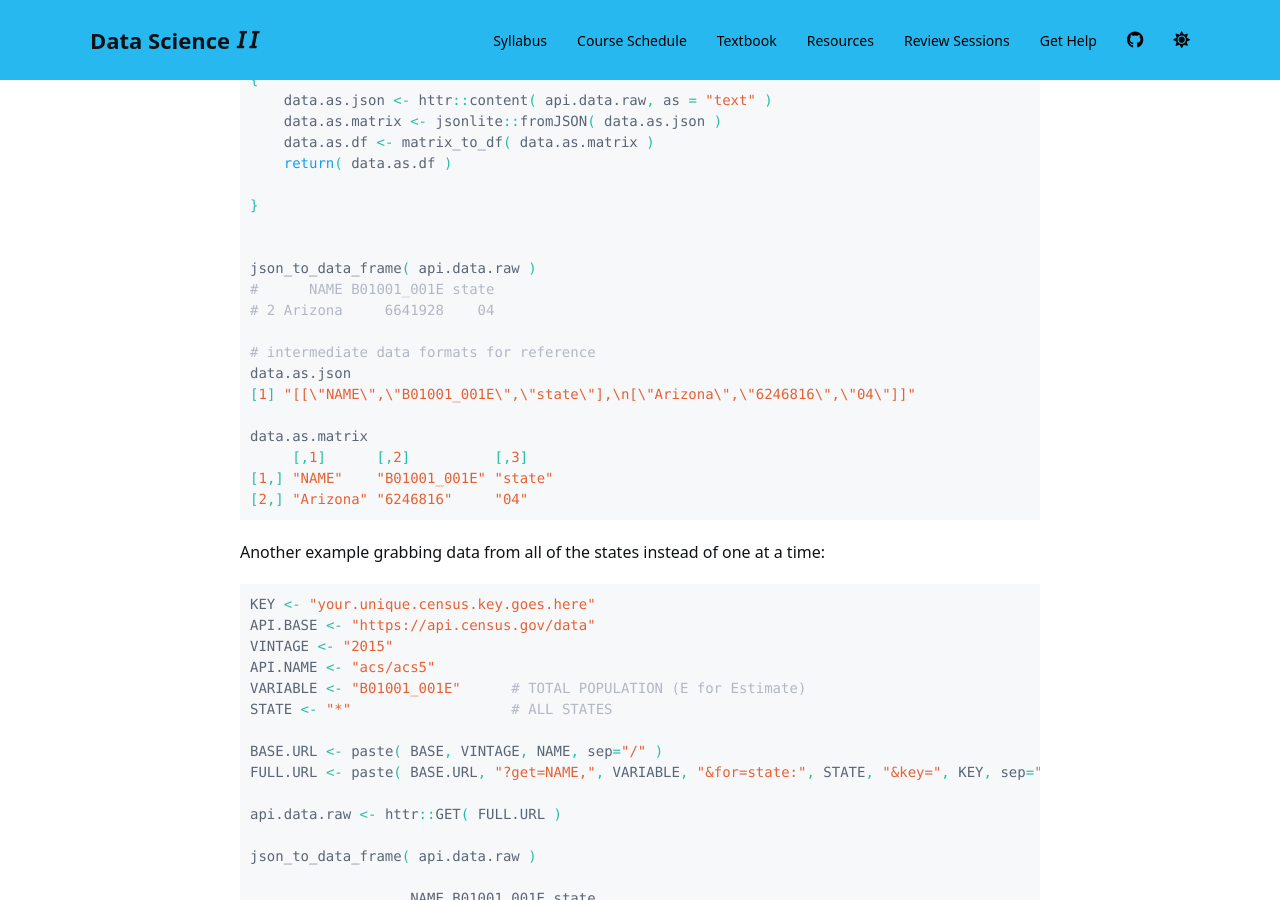
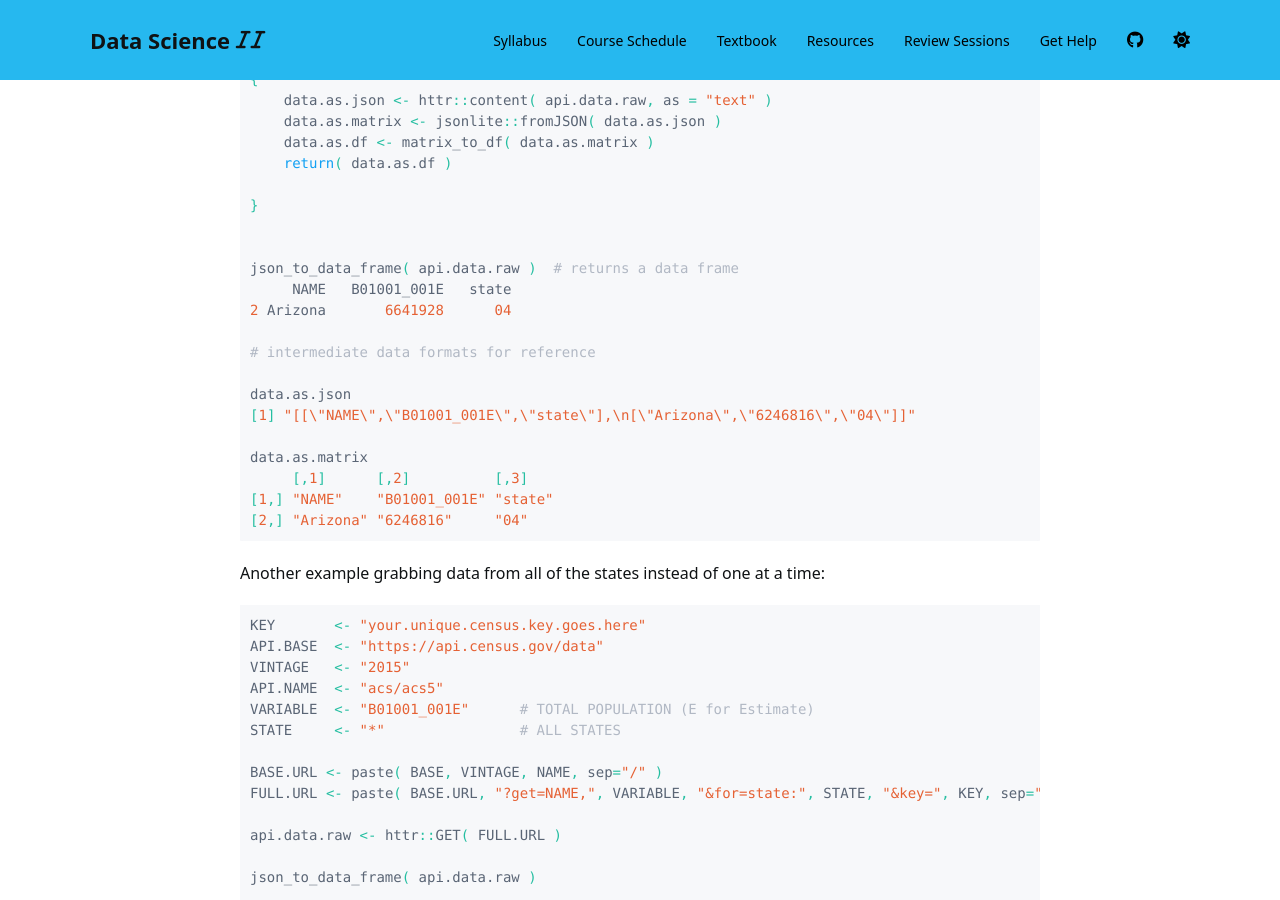
Before and after one commit to DS4PS/cpp-527-fall-2020, a Jekyll site: the page built from schedule.md, in a window 1280 px wide and 900 px high, scrolled down 60651 px. Built offline with Jekyll 4.4.1, drawn with Linux system fonts in a browser that asks for light colours; nearby versions of some CDN libraries; a script bundle is joined from its source files by our own code; library files that are not in the unit come from our copies; a style sheet for code colours, icons or effects is not loaded.

Commit message:
Update schedule.md

````diff
--- a/schedule.md
+++ b/schedule.md
@@ -2574,11 +2574,12 @@ json_to_data_frame <- function( api.data.raw )
 }
 
 
-json_to_data_frame( api.data.raw )
-#      NAME B01001_001E state
-# 2 Arizona     6641928    04
+json_to_data_frame( api.data.raw )  # returns a data frame
+     NAME   B01001_001E   state
+2 Arizona       6641928      04
 
 # intermediate data formats for reference
+
 data.as.json
 [1] "[[\"NAME\",\"B01001_001E\",\"state\"],\n[\"Arizona\",\"6246816\",\"04\"]]"
 
@@ -2591,12 +2592,12 @@ data.as.matrix
 Another example grabbing data from all of the states instead of one at a time:
 
 ```r
-KEY <- "your.unique.census.key.goes.here"
-API.BASE <- "https://api.census.gov/data"
-VINTAGE <- "2015"
-API.NAME <- "acs/acs5"
-VARIABLE <- "B01001_001E"      # TOTAL POPULATION (E for Estimate)
-STATE <- "*"                   # ALL STATES
+KEY       <- "your.unique.census.key.goes.here"
+API.BASE  <- "https://api.census.gov/data"
+VINTAGE   <- "2015"
+API.NAME  <- "acs/acs5"
+VARIABLE  <- "B01001_001E"      # TOTAL POPULATION (E for Estimate)
+STATE     <- "*"                # ALL STATES
 
 BASE.URL <- paste( BASE, VINTAGE, NAME, sep="/" )
 FULL.URL <- paste( BASE.URL, "?get=NAME,", VARIABLE, "&for=state:", STATE, "&key=", KEY, sep="" )
````
